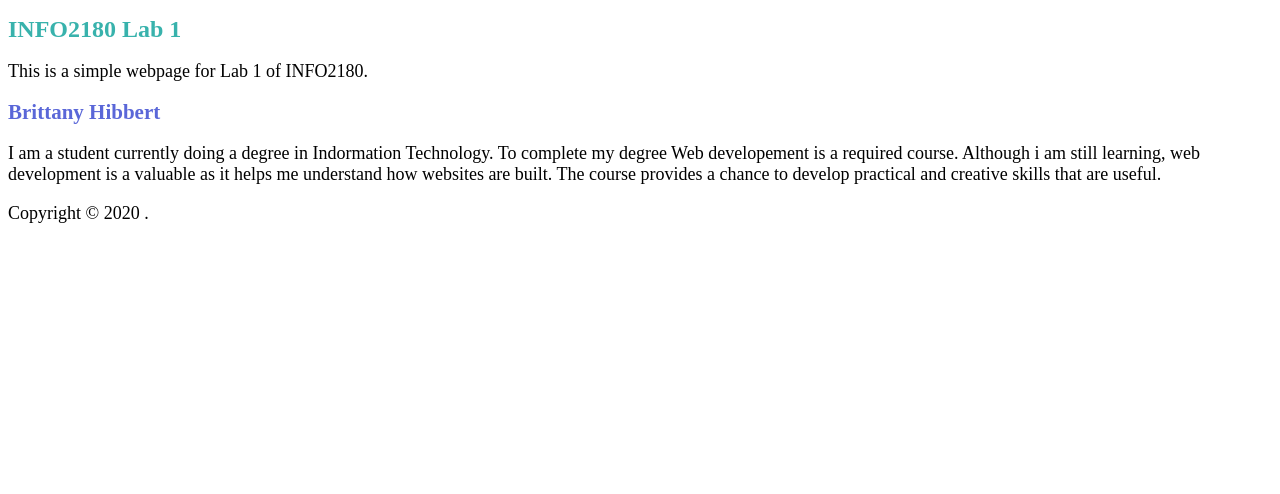
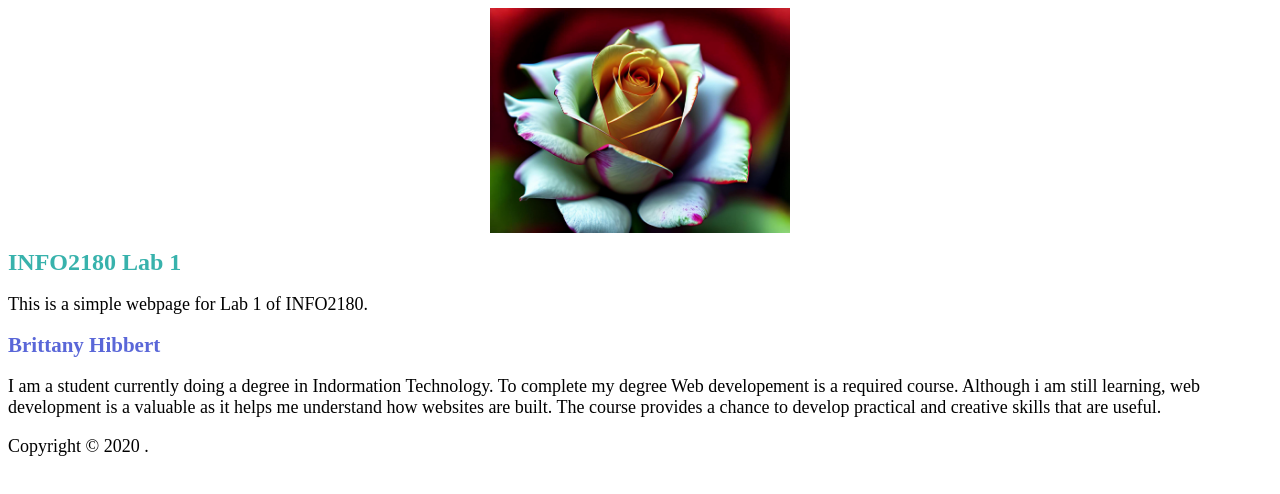
Before and after one commit to kalie-jay/info2180-lab1, a plain HTML site: page index.html in a window 1280 px wide. Drawn offline with Linux system fonts and the light colour scheme.

Commit message:
Completed

```diff
--- a/index.html
+++ b/index.html
@@ -5,7 +5,9 @@
     <meta name="viewport" content="width=device-width, initial-scale=1.0">
     <meta http-equiv="X-UA-Compatible" content="ie=edge">
     <title>INFO2180 Lab 1</title>
+    <img src="image.jpg" alt="Flower">
     <link rel="stylesheet" href="styles.css"
+
 </head>
 <body>
     <header>
--- a/styles.css
+++ b/styles.css
@@ -1,3 +1,8 @@
+img {
+    display: block;
+    margin: 0 auto;
+    width:300px;
+}
 h1 {
     font-size: 24px;
     color: #38B2AC;
```
Also changed, not shown: image.jpg (added).
